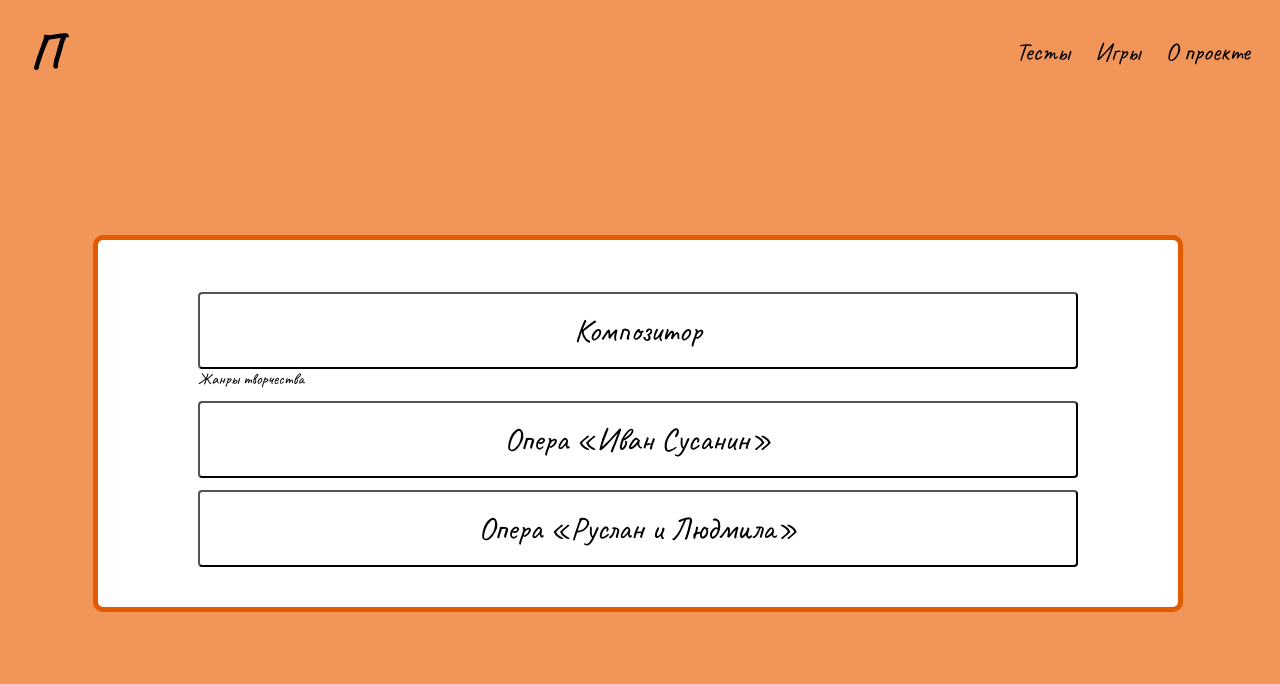
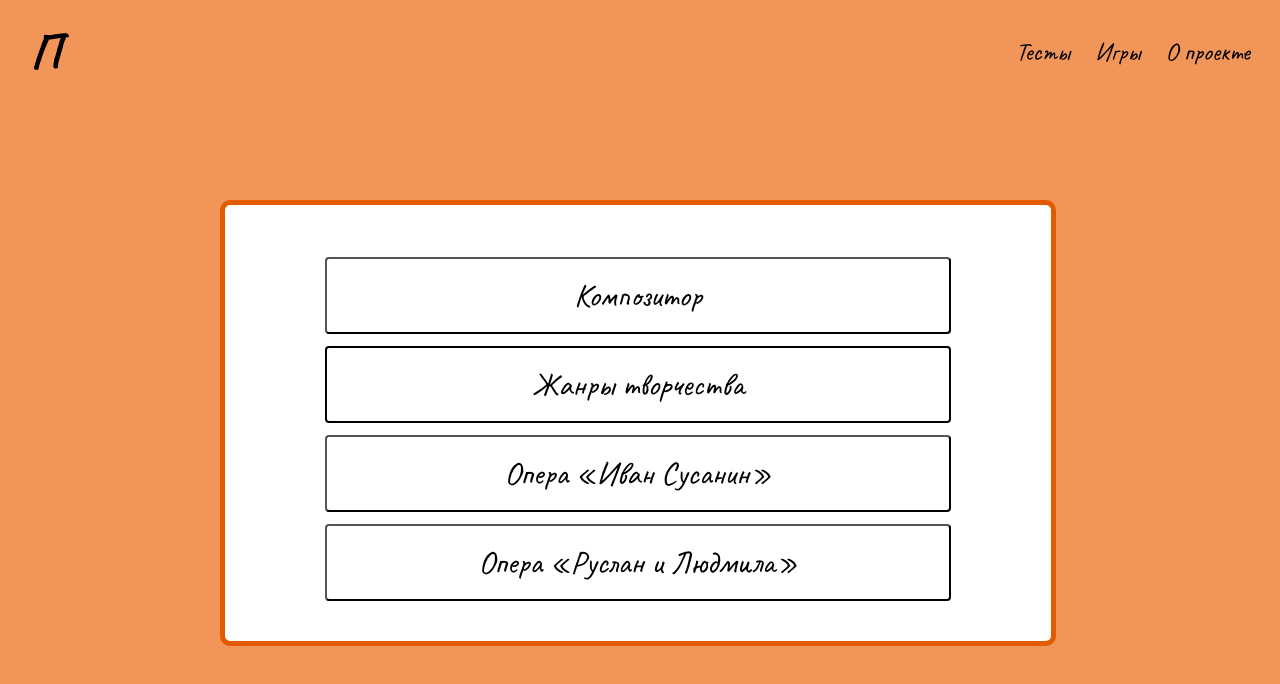
Before and after one commit to ananastasiap/music-quiz, a Next.js app: page /quizes in a window 1280 px wide. Shown: the top 684 px of the page. Built offline with nearby package versions, Linux system fonts and the light colour scheme.

Commit message:
refactor: style for genreQuiz + genreData

```diff
--- a/app/quizGenre/page.jsx
+++ b/app/quizGenre/page.jsx
@@ -11,7 +11,7 @@ const Page = () => {
       <Header />
       <main>
         <div>
-          <h2>{genreData.title}</h2>
+          <h2 className={styles.titleGenre}>{genreData.title}</h2>
           <div className={styles.cards}>
             {genreData.questions.map((question) => (
               <Card
--- a/app/quizGenre/page.module.scss
+++ b/app/quizGenre/page.module.scss
@@ -1,3 +1,8 @@
+.titleGenre {
+  font-size: 2.5rem;
+  margin-bottom: 5vh;
+  text-align: center;
+}
 .cards {
   display: grid;
   grid-template-columns: repeat(3, 25vw);
--- a/app/quizes/page.jsx
+++ b/app/quizes/page.jsx
@@ -32,7 +32,9 @@ const StartMenu = () => {
               <button onClick={() => handleQuizSelect("composer")}>
                 Композитор
               </button>
-              <Link href="../quizGenre/">Жанры творчества</Link>
+              <Link className={styles.likeBtn} href="../quizGenre/">
+                Жанры творчества
+              </Link>
               <button onClick={() => handleQuizSelect("opera1")}>
                 Опера «Иван Сусанин»
               </button>
--- a/app/quizes/page.module.scss
+++ b/app/quizes/page.module.scss
@@ -10,5 +10,26 @@
     border: 5px solid #e35b00;
     border-radius: 10px;
     background-color: #fff;
+
+    .likeBtn {
+      display: block;
+      margin-top: 12px;
+      padding: 16px 8px;
+      width: 100%;
+      font-family: "Caveat", cursive;
+      font-size: 2rem;
+      color: #000105;
+      border: 2px solid #000;
+      text-align: center;
+      background-color: #fff;
+      border-radius: 4px;
+      cursor: pointer;
+      transition: all 0.5s ease-in-out;
+
+      &:hover {
+        color: #fff;
+        background-color: #f29559;
+      }
+    }
   }
 }
```
Also changed, not shown: app/genreData.js (+7 -7 lines).
